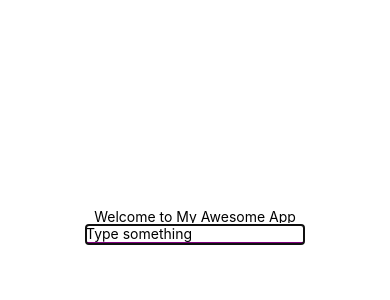
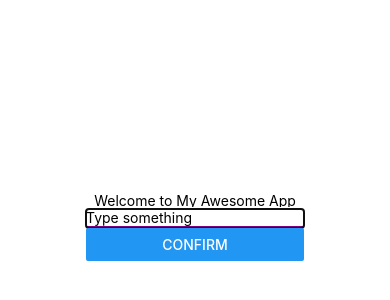
Before and after one commit to xilu56/CS5520, a React Native app: screen / in a window 390 px wide. Shown: the part 196-496 px from the top of the page. Built offline with nearby package versions, Linux system fonts and the light colour scheme.

Commit message:
Refactor Input component to include Confirm button

```diff
--- a/Components/Input.js
+++ b/Components/Input.js
@@ -1,11 +1,7 @@
-import { View, Text } from 'react-native'
-import React from 'react'
-import {useState} from 'react';
-import { useRef} from 'react';
-import { useEffect } from 'react';
-import { TextInput } from 'react-native';
+import { View, Text, Button, TextInput } from 'react-native';
+import React, { useState, useRef, useEffect } from 'react';
 
-export default function Input({shouldFocus}) {
+export default function Input({ shouldFocus }) {
   const [text, setText] = useState("");
   const [isFocused, setIsFocused] = useState(false);
   const [showMessage, setShowMessage] = useState("");
@@ -18,7 +14,7 @@ export default function Input({shouldFocus}) {
   }
 
   useEffect(() => {
-    if(shouldFocus && textInputRef.current){
+    if (shouldFocus && textInputRef.current) {
       textInputRef.current.focus();
     }
   }, [shouldFocus]);
@@ -33,16 +29,20 @@ export default function Input({shouldFocus}) {
     setShowMessage(false); // Hide message on focus
   }
 
+  // Define the handleConfirm function
+  function handleConfirm() {
+    console.log('User typed:', text);
+  }
 
   return (
     <View>
       <TextInput
         ref={textInputRef}
-        placeholder='Type something'
-        keyboardType='default'
-        style={{borderBottomColor: "purple", borderBottomWidth: 2}}
+        placeholder="Type something"
+        keyboardType="default"
+        style={{ borderBottomColor: 'purple', borderBottomWidth: 2 }}
         value={text}
-        onChangeText= {updateText}
+        onChangeText={updateText}
         onBlur={handleBlur}
         onFocus={handleFocus}
       />
@@ -56,10 +56,16 @@ export default function Input({shouldFocus}) {
       {showMessage && (
         <Text style={{ marginTop: 10 }}>
           {text.length >= 3
-                        ? "Thank you"
-                        : "Please type more than 3 characters"}
+            ? 'Thank you'
+            : 'Please type more than 3 characters'}
         </Text>
       )}
+
+      {/* Add a Confirm button */}
+      <Button
+        title="Confirm"
+        onPress={handleConfirm} // Pass the handleConfirm function to onPress
+      />
     </View>
   );
 }
```
Lines whose indentation alone changed are shown as unchanged.
